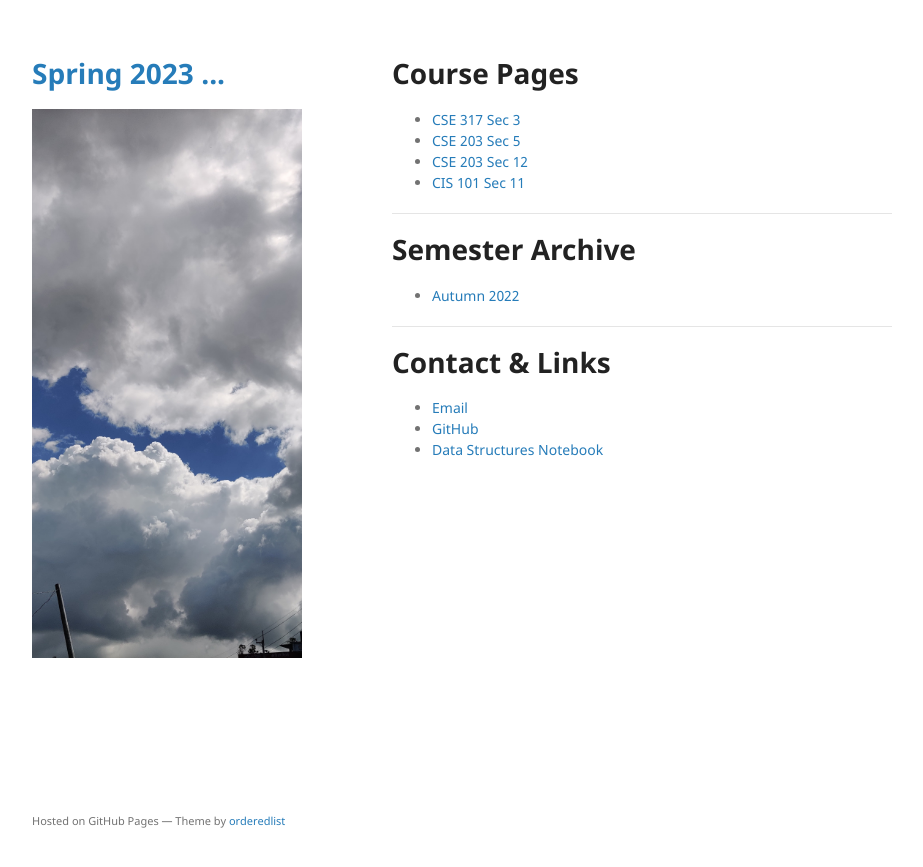
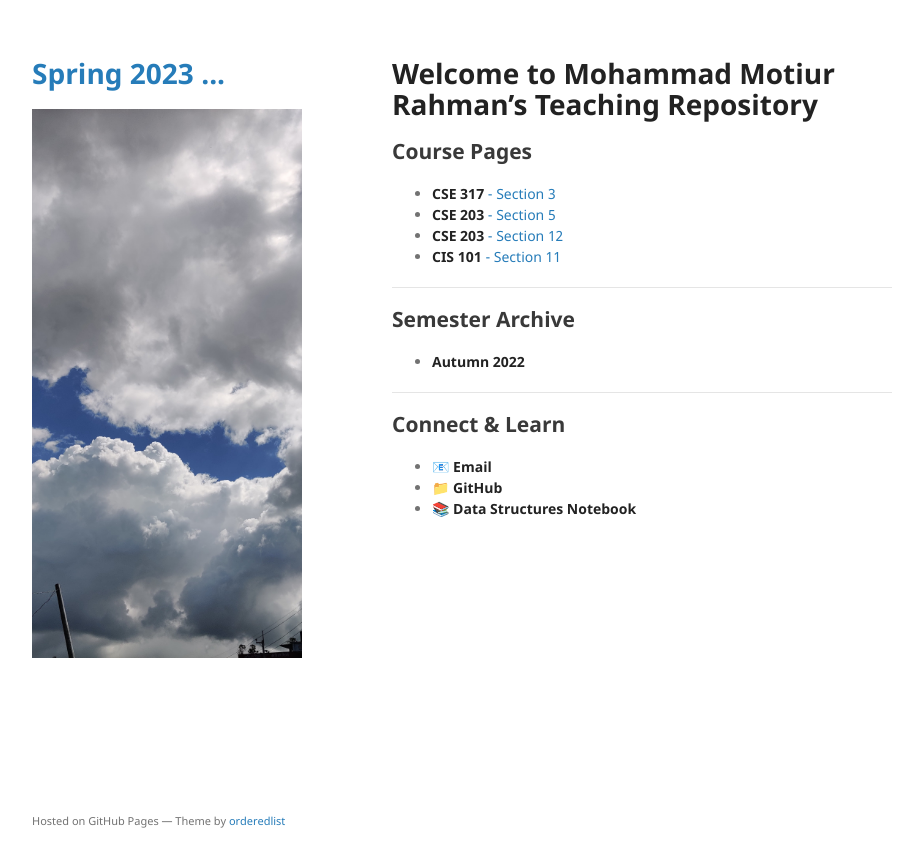
Before and after one commit to mohammadmotiurrahman/mohammadmotiurrahman.github.io, a Jekyll site: the page built from index.md, in a window 1280 px wide. Shown: the top 867 px of the page, without its empty margins (178-1101 px from the left). Built offline with Jekyll 4.4.1, drawn with Linux system fonts in a browser that asks for light colours; our own code applies the rules of GitHub Pages for plain Markdown files.

Commit message:
Update index.md

```diff
--- a/index.md
+++ b/index.md
@@ -1,20 +1,19 @@
-# Course Pages
+# Welcome to Mohammad Motiur Rahman's Teaching Repository
 
-- [CSE 317 Sec 3](https://mohammadmotiurrahman.github.io/cse317_3)
-- [CSE 203 Sec 5](https://mohammadmotiurrahman.github.io/cse203_5)
-- [CSE 203 Sec 12](https://mohammadmotiurrahman.github.io/cse203_12)
-- [CIS 101 Sec 11](https://mohammadmotiurrahman.github.io/cis101_11)
+## Course Pages
+- [**CSE 317** - Section 3](https://mohammadmotiurrahman.github.io/cse317_3)
+- [**CSE 203** - Section 5](https://mohammadmotiurrahman.github.io/cse203_5)
+- [**CSE 203** - Section 12](https://mohammadmotiurrahman.github.io/cse203_12)
+- [**CIS 101** - Section 11](https://mohammadmotiurrahman.github.io/cis101_11)
 
 ---
 
-# Semester Archive
-
-- [Autumn 2022](https://mohammadmotiurrahman.github.io/autumn2022)
+## Semester Archive
+- [**Autumn 2022**](https://mohammadmotiurrahman.github.io/autumn2022)
 
 ---
 
-# Contact & Links
-
-- [Email](mailto:mohammadmotiurrahman@gmail.com)
-- [GitHub](https://github.com/mohammadmotiurrahman)
-- [Data Structures Notebook](https://colab.research.google.com/drive/1UxLPRVgJe6Cleeqv3b59vl9fHWnk4ar5?usp=sharing)
+## Connect & Learn
+- 📧 [**Email**](mailto:mohammadmotiurrahman@gmail.com)
+- 📁 [**GitHub**](https://github.com/mohammadmotiurrahman)
+- 📚 [**Data Structures Notebook**](https://colab.research.google.com/drive/1UxLPRVgJe6Cleeqv3b59vl9fHWnk4ar5?usp=sharing)
```
